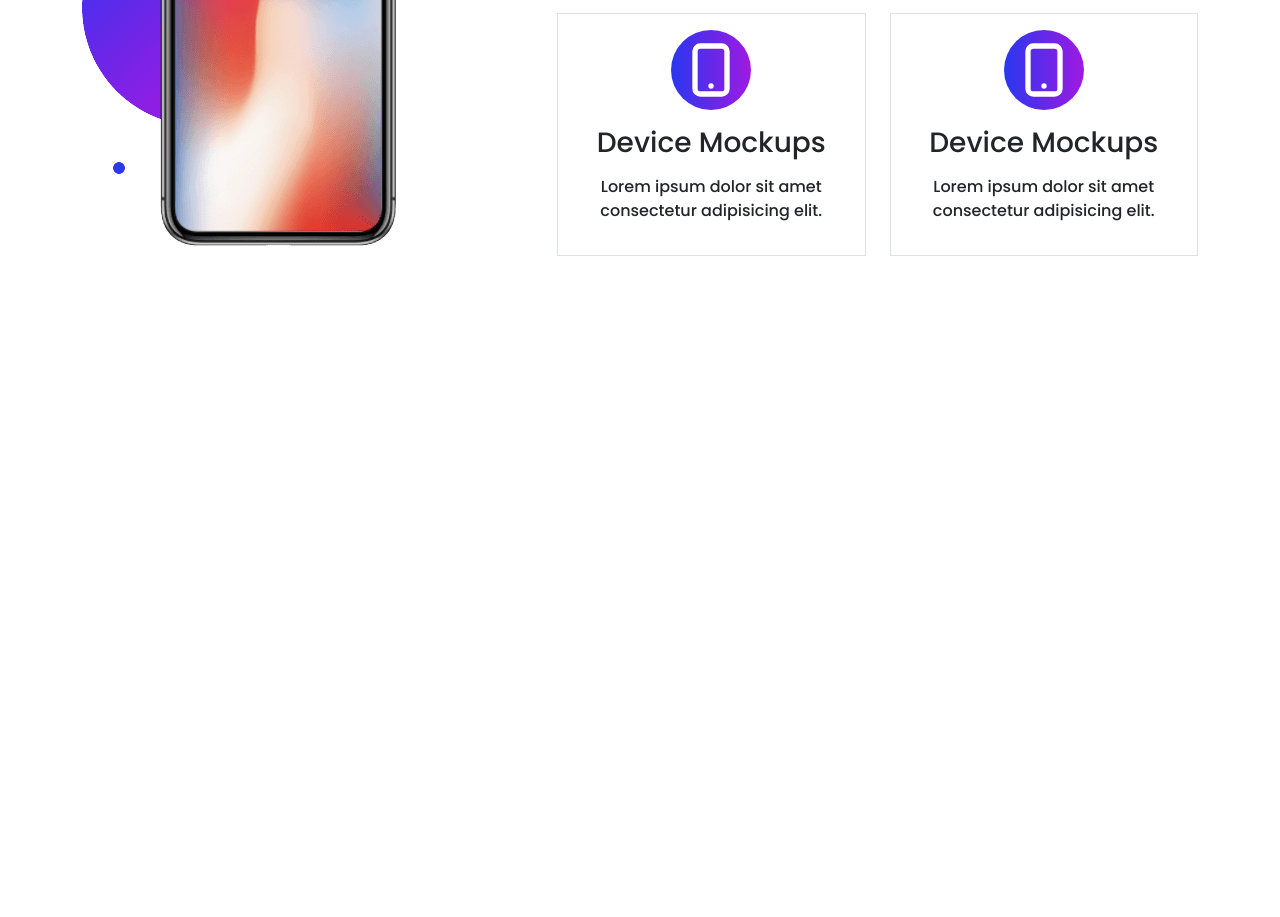
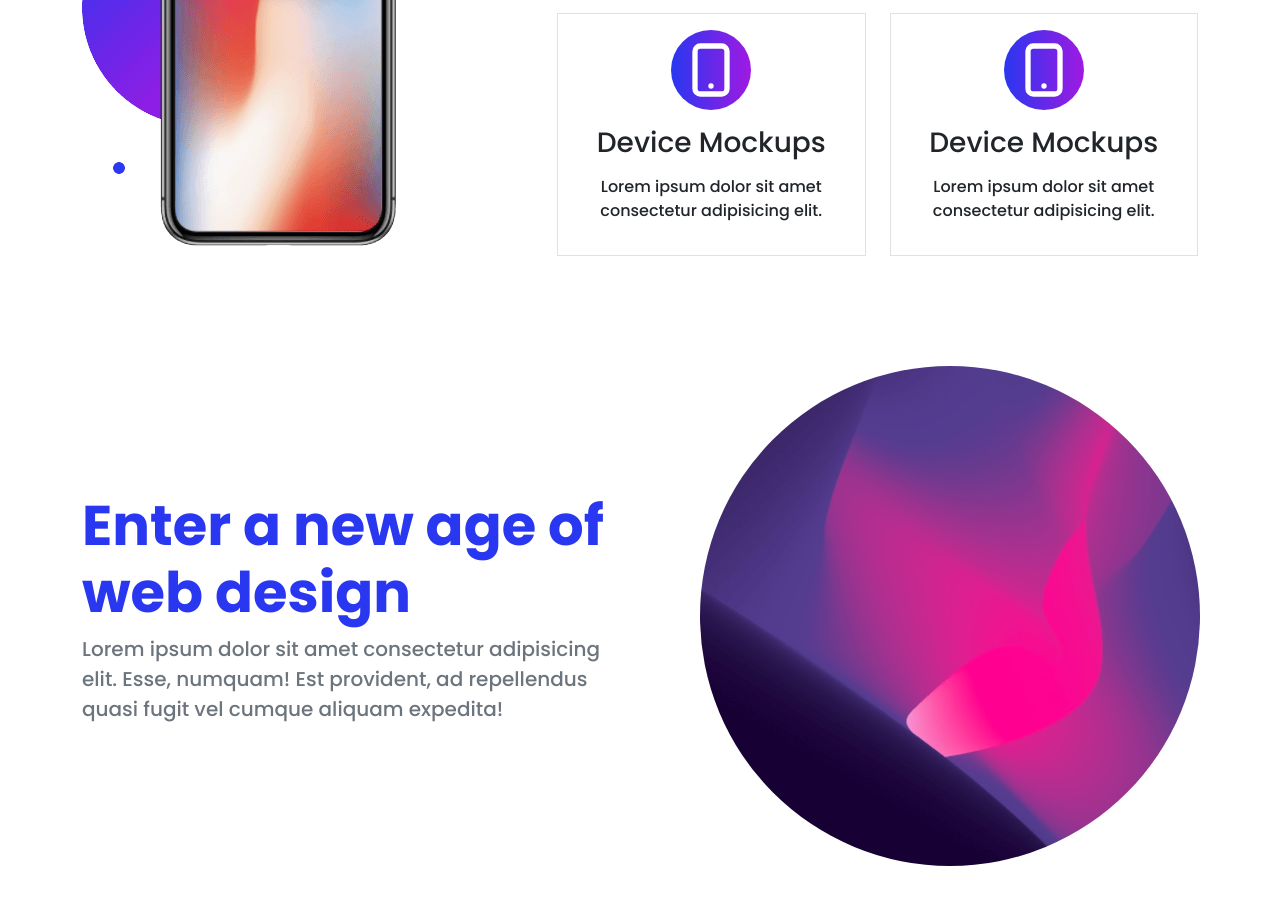
Before and after one commit to CsdSreekanta/Mobile-website, a plain HTML site: page index.html in a window 1280 px wide. Shown: the part 1409-2326 px from the top of the page. Before the commit the page ends 1679 px from the top, so only its background shows below. Drawn offline with nearby package versions, Linux system fonts and the light colour scheme.

Commit message:
web design added

```diff
--- a/css/style.css
+++ b/css/style.css
@@ -21,3 +21,6 @@ body{
 }
 
 /*-------------------- nessted work-------------- */
+.new-web-design{
+    height: 100vh;
+}
--- a/index.html
+++ b/index.html
@@ -68,7 +68,7 @@
             <img height="50" src="img/tnw-logo.svg" alt="">
           </div>
         </section>
-        <!-- ---------------------featre work ---------------->
+        <!-- ---------------------feature work ---------------->
         <section id="feature">
           <div class="container ">
             <div class="row">
@@ -126,6 +126,25 @@
             </div>
           </div>
         </section>
+        <!--------------- feature End------------- -->
+        <!-- ---------section web design started ------------>
+        <section class="new-web-design my-5">
+          <div class="container">
+            <div class="row">
+              <div class="col-md-6">
+                 <div class="pe-3 d-flex flex-column justify-content-center h-100">
+                  <h1 class="text-blue display-4 fw-bold">Enter a new age of web design</h1>
+                  <p class="fs-5 text-muted">Lorem ipsum dolor sit amet consectetur adipisicing elit. Esse, numquam! Est provident, ad repellendus quasi fugit vel cumque aliquam expedita!</p>
+                 </div>
+              </div>
+              <div class="col-md-6">
+                <div class="p-5">
+                  <img class="rounded-circle" src="img/web-design.png" alt="">
+                </div>
+              </div>
+            </div>
+          </div>
+        </section>
      </main>
 
 
```
